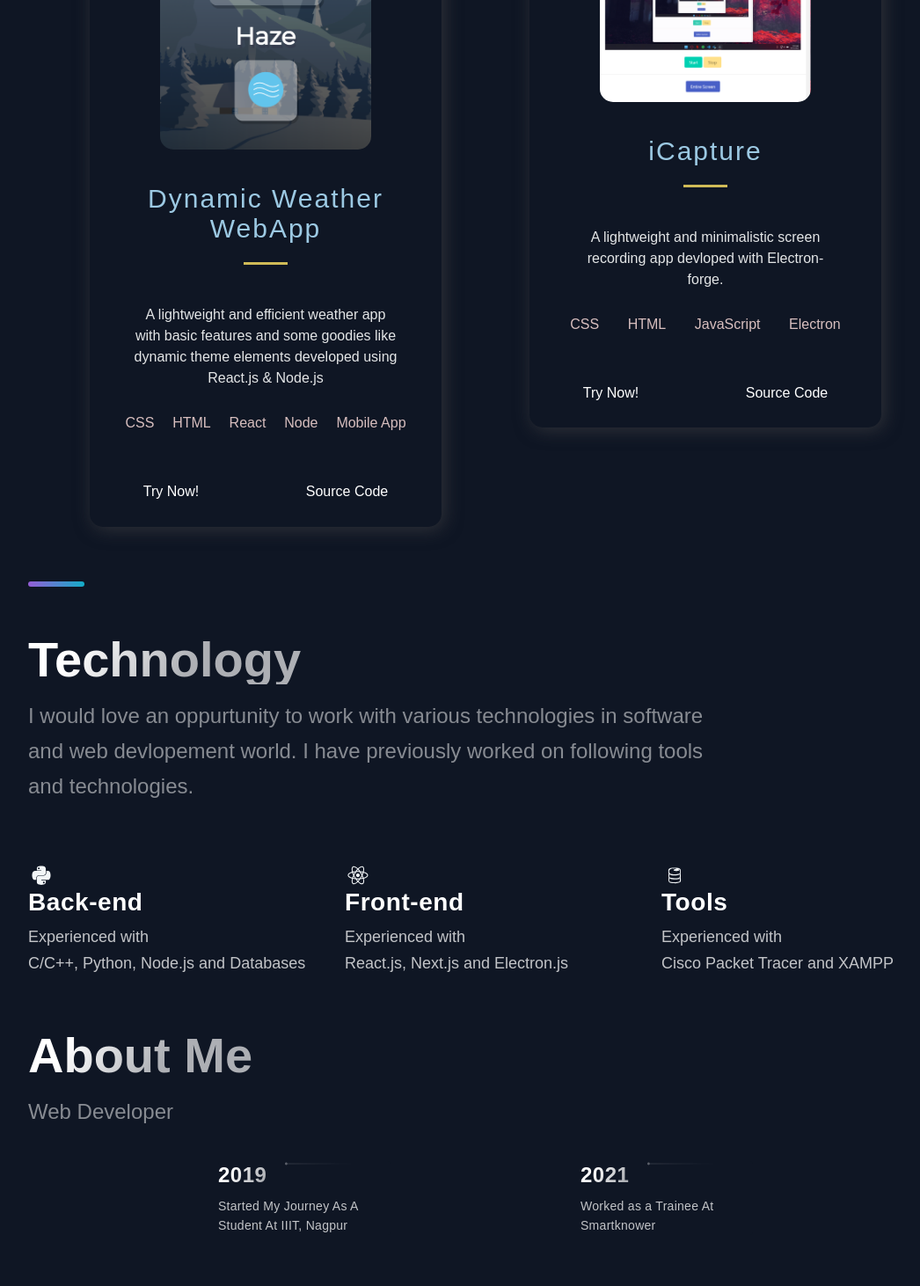
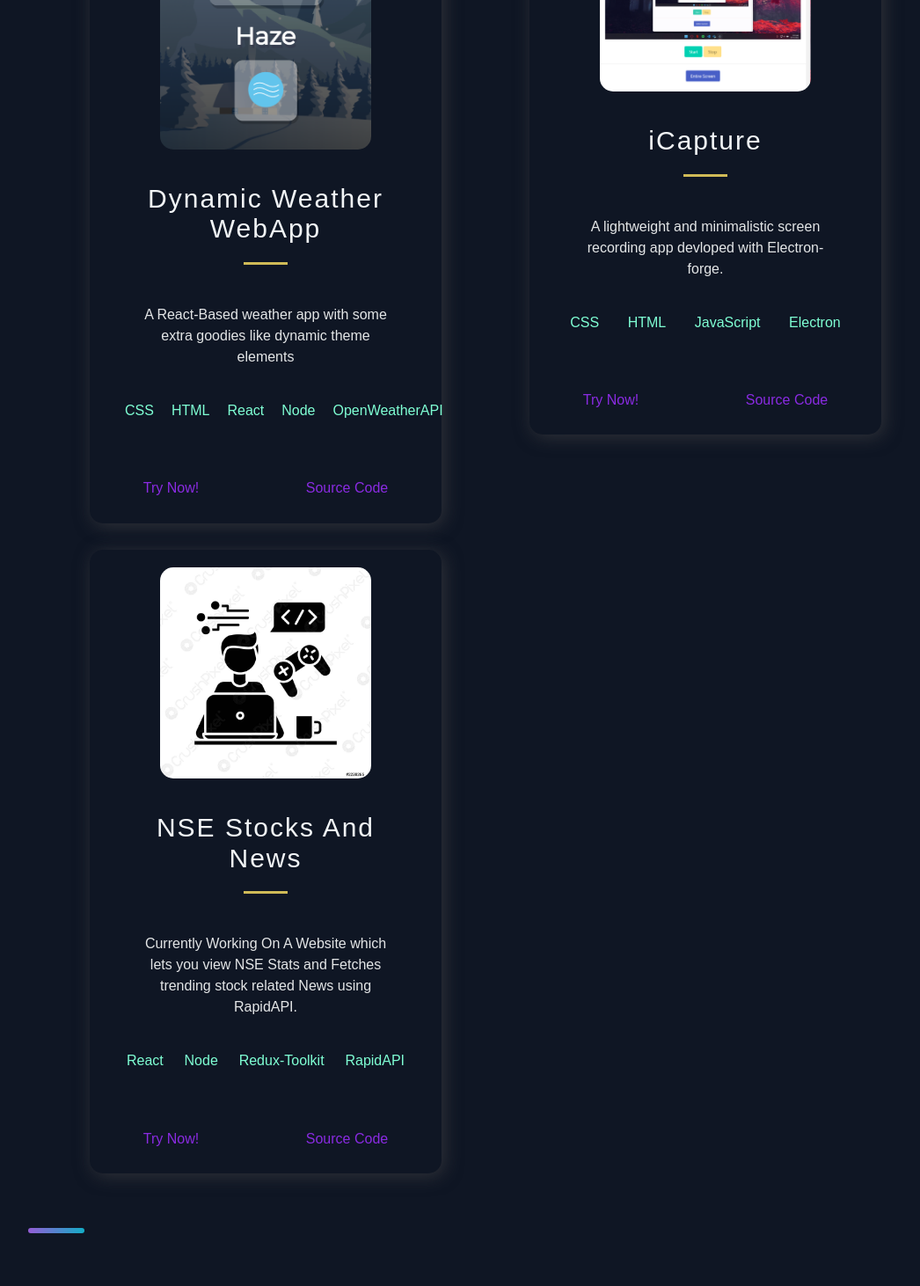
Before and after one commit to DracoCoder/My-Portfolio, a Next.js app: page / in a window 1280 px wide. Shown: the part 1330-2792 px from the top of the page at 88% size, without its empty margins (88-1134 px from the left). Built offline with nearby package versions, Linux system fonts and the light colour scheme.

Commit message:
Lots Of Changes

```diff
--- a/src/components/Acomplishments/Acomplishments.js
+++ b/src/components/Acomplishments/Acomplishments.js
@@ -3,26 +3,27 @@ import React from 'react';
 import { Section, SectionDivider, SectionTitle } from '../../styles/GlobalComponents';
 import { Box, Boxes, BoxNum, BoxText } from './AcomplishmentsStyles';
 
-// const data = [
-//   { number: 20, text: 'Open Source Projects' },
-//   { number: 1000, text: 'Students', },
-//   { number: 1900, text: 'Github Followers', },
-//   { number: 5000, text: 'Github Stars', }
-// ];
+const data = [
+  { number: 9, symbol: '', text: 'Open Source Projects' },
+  { number: 3, symbol: '⭐', text: 'In Leetcode', },
+  { number: 2, symbol: '', text: 'Research Papers', },
+  // { number: 5000, symbol: '', text: 'Github Stars', }
+];
 
 const Acomplishments = () => (
   <Section>
-    {/* <SectionTitle>
+    <SectionTitle>
       Accomplishments
     </SectionTitle>
     <Boxes>
-      {data.map((card, index)=>
+      {data.map((card, index) =>
         <Box key={index}>
-          <BoxNum>{card.number}+</BoxNum>
-          <BoxText>{card</BoxText>
+          <BoxNum>{card.number}{card.symbol}</BoxNum>
+          <BoxText></BoxText>
+          <BoxText>{card.text}</BoxText>
         </Box>
       )}
-    </Boxes> */}
+    </Boxes>
   </Section>
 );
 
--- a/src/components/Acomplishments/AcomplishmentsStyles.js
+++ b/src/components/Acomplishments/AcomplishmentsStyles.js
@@ -1,6 +1,7 @@
 import styled from "styled-components"
 
 export const Boxes = styled.div`
+  align:center;
   width: 100%;
   display: grid;
   grid-template-columns: repeat(4, 1fr);
@@ -72,6 +73,7 @@ export const BoxText = styled.p`
   line-height: 24px;
   letter-spacing: 0.02em;
   color: rgba(255, 255, 255, 0.75);
+  margin-bottom: 30px;
 
   @media ${props => props.theme.breakpoints.md}{
     font-size: 16px;
--- a/src/components/BackgrooundAnimation/BackgroundAnimation.js
+++ b/src/components/BackgrooundAnimation/BackgroundAnimation.js
@@ -5,7 +5,7 @@ const BackgroundAnimation = () => (
     <svg
       xmlns='http://www.w3.org/2000/svg'
       className="BgAnimation__svg"
-      viewBox="0 0 602 602"
+      viewBox="0 0 700 800"
       fill="none">
       {/* <rect fill='#330033' width='800' height='800' /> */}
       <g fill='none' stroke='#404' stroke-width='1.5'>
--- a/src/components/Header/Header.js
+++ b/src/components/Header/Header.js
@@ -13,7 +13,7 @@ const Header = () => (
     <Div1>
       <Link href="/">
         <a style={{ display: 'flex', alignItems: 'center', color: 'white', marginBottom: '20px' }}>
-          <DiCssdeck size="3rem" /> <span>Portfolio</span>
+          <DiCssdeck size="3rem" /> <span>Gaurav Bhandarkar</span>
           {/* Dicssdeck is the icon */}
         </a>
       </Link>
--- a/src/components/Projects/ProjectsStyles.js
+++ b/src/components/Projects/ProjectsStyles.js
@@ -47,7 +47,8 @@ export const TitleContent = styled.div`
 export const HeaderThree = styled.h3`
   font-weight: 500;
   letter-spacing: 2px;
-  color: #9cc9e3;
+  // color: #7FFFD4;
+  // color: #9cc9e3;
   padding: .5rem 0;
   font-size: ${(props) => props.title ? '3rem' : '2rem'};
 `;
@@ -94,7 +95,8 @@ export const UtilityList = styled.ul`
 `;
 
 export const ExternalLinks = styled.a`
-color:#ffffff;
+// color:#ffffff;
+color: #8A2BE2;
 font-size: 1.6rem;
 padding:1rem 1.5rem;
 border-radius: 5px;
@@ -111,9 +113,14 @@ justify-content: space-around;
 padding: 3rem;
 `
 export const Tag = styled.li`
-color: #d8bfbf;
+// color: #8A2BE2;
+color: #7FFFD4;
 font-size: 1.6rem;
+padding:1rem;
+border-radius: 5px;
+transition: 0.5s;
 &:hover{
-  text-decoration:underline;
+  background: #ffffff;
+  color:#000000;
 }
 `
--- a/src/components/Technologies/Technologies.js
+++ b/src/components/Technologies/Technologies.js
@@ -17,7 +17,7 @@ const Technologies = () => (
         <ListContainer>
           <ListTitle>Back-end</ListTitle>
           <ListParagraph>Experienced with <br />
-            C/C++, Python, Node.js and Databases
+            C/C++, Javascript, Python, R
           </ListParagraph>
         </ListContainer>
       </ListItem>
@@ -26,20 +26,21 @@ const Technologies = () => (
         <ListContainer>
           <ListTitle>Front-end</ListTitle>
           <ListParagraph>Experienced with <br />
-            React.js, Next.js and Electron.js
+            React.js, Next.js, Electron.js, HTML5, CSS
           </ListParagraph>
         </ListContainer>
       </ListItem>
       <ListItem>
         <DiFirebase size='3rem' />
         <ListContainer>
-          <ListTitle>Tools</ListTitle>
+          <ListTitle>Tools and Databases</ListTitle>
           <ListParagraph>Experienced with <br />
-            Cisco Packet Tracer and XAMPP
+            Android Studio, Git, MongoDB, MySQL, VS Code, XAMPP
           </ListParagraph>
         </ListContainer>
       </ListItem>
     </List>
+    <SectionDivider></SectionDivider>
   </Section>
 );
 
--- a/src/components/TimeLine/TimeLine.js
+++ b/src/components/TimeLine/TimeLine.js
@@ -47,7 +47,7 @@ const Timeline = () => {
       <SectionTitle>
         About Me
       </SectionTitle>
-      <SectionText>Web Developer</SectionText>
+      <SectionText>Software Developer</SectionText>
       <CarouselContainer ref={carouselRef} onScroll={handleScroll}>
         <>
           {TimeLineData.map((item, index) => (
--- a/src/constants/constants.js
+++ b/src/constants/constants.js
@@ -1,9 +1,9 @@
 export const projects = [
   {
     title: 'Dynamic Weather WebApp',
-    description: "A lightweight and efficient weather app with basic features and some goodies like dynamic theme elements developed using React.js & Node.js",
+    description: "A React-Based weather app with some extra goodies like dynamic theme elements ",
     image: '/images/React-weather-app.png',
-    tags: ['CSS', 'HTML', 'React', 'Node', 'Mobile App'],
+    tags: ['CSS', 'HTML', 'React', 'Node', 'OpenWeatherAPI'],
     source: 'https://github.com/DracoCoder/React-Weather-App',
     visit: 'https://dynamic-weather-ui.vercel.app',
     id: 0,
@@ -17,15 +17,15 @@ export const projects = [
     visit: 'https://github.com/DracoCoder/icapture',
     id: 1,
   },
-  // {
-  //   title: 'WebRTC App',
-  //   description: "This is a code repository for the corresponding YouTube video. In this tutorial, we're going to build and deploy a React Video Chat Application using WebRTC.",
-  //   image: '/images/3.jpg',
-  //   tags: ['React', 'WebRTC'],
-  //   source: 'https://google.com',
-  //   visit: 'https://google.com',
-  //   id: 2,
-  // },
+  {
+    title: 'NSE Stocks And News',
+    description: "Currently Working On A Website which lets you view NSE Stats and Fetches trending stock related News using RapidAPI.",
+    image: '/images/Work In Progress.jpeg',
+    tags: ['React', 'Node', 'Redux-Toolkit', 'RapidAPI'],
+    // source: 'https://google.com',
+    // visit: 'https://google.com',
+    id: 2,
+  },
   // {
   //   title: 'Unichat',
   //   description: "This is a code repository for the corresponding video tutorial. In this video, we will create a full Realtime Chat Application",
@@ -38,8 +38,8 @@ export const projects = [
 ];
 
 export const TimeLineData = [
-  { year: 2019, text: 'Started My Journey As A Student At IIIT, Nagpur ', },
-  { year: 2021, text: 'Worked as a Trainee At Smartknower', },
+  { year: 2019, text: 'Started My Journey As An Undergrad At IIIT, Nagpur ', },
+  { year: 2021, text: 'Worked as a Cyber Security Intern At Smartknower', },
   // { year: 2019, text: 'Founded JavaScript Mastery', },
   // { year: 2020, text: 'Shared my projects with the world', },
   // { year: 2021, text: 'Started my own platform', },
```
Also changed, not shown: public/images/Work In Progress.jpeg (added).
